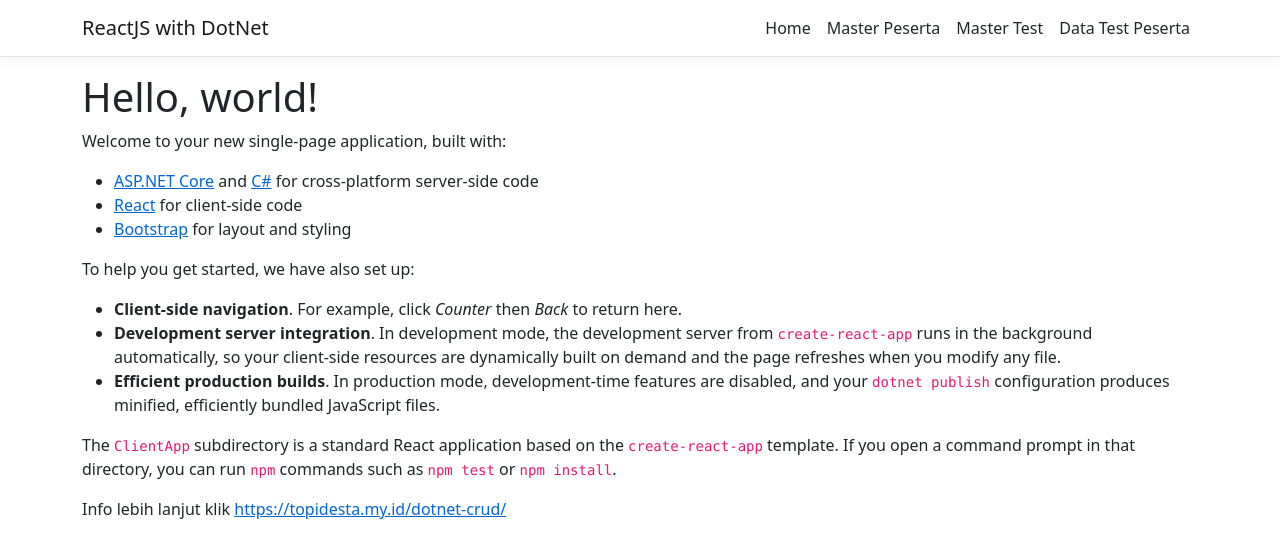
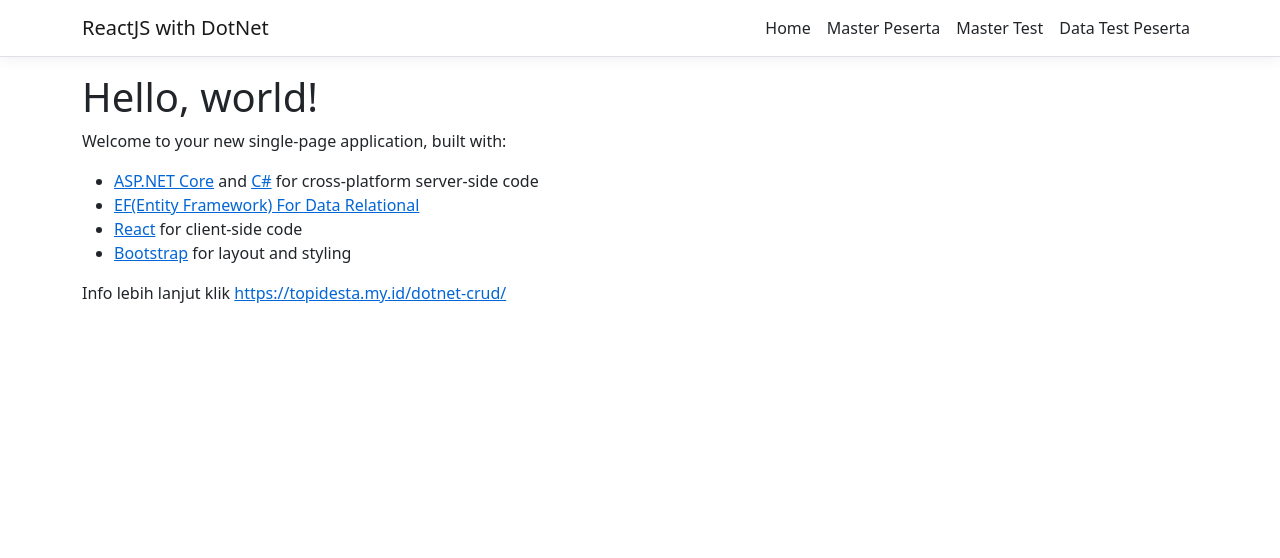
Before and after one commit to mdestafadilah/crud-dot-net-reactjs, a React (Create React App) app in the folder ClientApp/: page / in a window 1280 px wide. Shown: the top 558 px of the page. Built offline with nearby package versions, Linux system fonts and the light colour scheme.

Commit message:
update readme

```diff
--- a/ClientApp/src/components/Home.js
+++ b/ClientApp/src/components/Home.js
@@ -10,16 +10,10 @@ export class Home extends Component {
         <p>Welcome to your new single-page application, built with:</p>
         <ul>
           <li><a href='https://get.asp.net/'>ASP.NET Core</a> and <a href='https://msdn.microsoft.com/en-us/library/67ef8sbd.aspx'>C#</a> for cross-platform server-side code</li>
+          <li><a href='https://learn.microsoft.com/en-us/ef/ef6/'>EF(Entity Framework) For Data Relational</a></li>
           <li><a href='https://facebook.github.io/react/'>React</a> for client-side code</li>
           <li><a href='http://getbootstrap.com/'>Bootstrap</a> for layout and styling</li>
         </ul>
-        <p>To help you get started, we have also set up:</p>
-        <ul>
-          <li><strong>Client-side navigation</strong>. For example, click <em>Counter</em> then <em>Back</em> to return here.</li>
-          <li><strong>Development server integration</strong>. In development mode, the development server from <code>create-react-app</code> runs in the background automatically, so your client-side resources are dynamically built on demand and the page refreshes when you modify any file.</li>
-          <li><strong>Efficient production builds</strong>. In production mode, development-time features are disabled, and your <code>dotnet publish</code> configuration produces minified, efficiently bundled JavaScript files.</li>
-        </ul>
-        <p>The <code>ClientApp</code> subdirectory is a standard React application based on the <code>create-react-app</code> template. If you open a command prompt in that directory, you can run <code>npm</code> commands such as <code>npm test</code> or <code>npm install</code>.</p>
         <p>
           Info lebih lanjut klik <a rel="noreferrer" href="https://topidesta.my.id/dotnet-crud/" target="_blank">https://topidesta.my.id/dotnet-crud/</a>
         </p>
```
